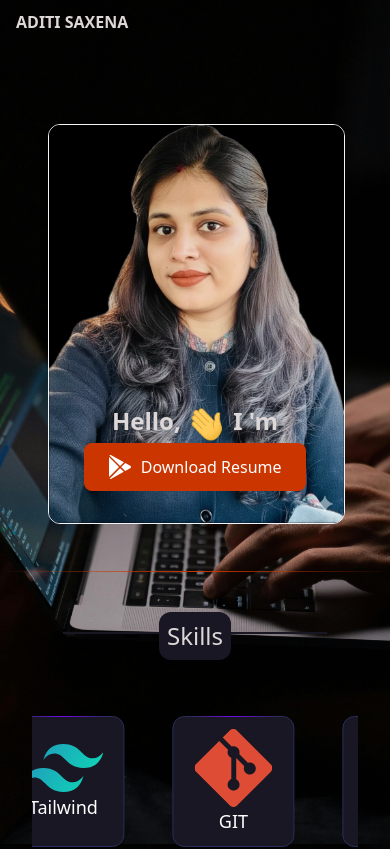
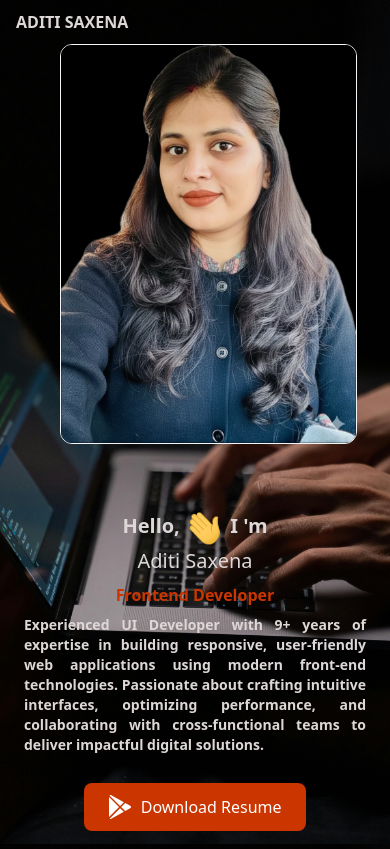
Before and after one commit to aditisaxena16-commits/portfolio, a React (Vite) app: page / in a window 390 px wide. Shown: the top 849 px of the page. Built offline with nearby package versions, Linux system fonts and the light colour scheme.

Commit message:
responsive fixes

```diff
--- a/src/components/Cards/Cards.jsx
+++ b/src/components/Cards/Cards.jsx
@@ -7,7 +7,7 @@ function Cards({
     category
 }) {
     return (
-        <div className="glow-container-education-1 glow-container pb-10" style={{ "--gap": 32, "--blur": 12, "--spread": 80, "--direction": "row" }}>
+        <div className="glow-container-education-1 glow-container p-5" style={{ "--gap": 32, "--blur": 12, "--spread": 80, "--direction": "row" }}>
             <article className="h-fit cursor-pointer border border-[#2a2e5a] relative bg-[#181723] text-[#ded7d7] rounded-xl hover:border-transparent w-full" style={{ "--active": 0, "--start": 277.8644710882834 }}>
                 <div className="p-3 relative">
                     <div className="flex justify-center">
--- a/src/components/HeaderComponent/HeaderComponent.jsx
+++ b/src/components/HeaderComponent/HeaderComponent.jsx
@@ -7,7 +7,7 @@ function HeaderComponent({title}) {
         </div>
         <div className='flex justify-center mt-10'>
             <span className="w-24 h-[2px] bg-[#181723] mt-5"></span>
-            <span className='text-[#ded7d7] text-2xl w-fit bg-[#181723] rounded-xl p-2'>{title}</span>
+            <span className='text-[#ded7d7] text-l md:text-2xl w-fit bg-[#181723] rounded-xl p-2'>{title}</span>
             <span className="w-24 h-[2px] bg-[#181723] mt-5"></span>
         </div>
     </div>
--- a/src/components/Home/Home.jsx
+++ b/src/components/Home/Home.jsx
@@ -6,17 +6,20 @@ import image1 from '../../assets/image_Aditi.jpeg'
 export default function Home() {
     return (
         <div id ="home" className="mx-auto w-full max-w-7xl">
-            <aside className="relative overflow-hidden text-black rounded-lg sm:mx-16 mx-2 sm:py-16">
-                <div className="relative z-10 max-w-screen-xl px-4  pb-20 pt-10 sm:py-24 mx-auto sm:px-6 lg:px-8">
-                    <div className="max-w-xl sm:mt-1 mt-80 space-y-8 text-center sm:text-right sm:ml-auto">
-                        <h6 className="font-bold text-[#ded7d7] mb-0 text-2xl">
+            <aside className="grid grid-cols-1 md:grid-cols-2 gap-6 overflow-hidden text-black rounded-lg sm:mx-16 mx-2 sm:py-5">
+                 <div className="pl-13 left-10 w-fit md:mt-20 sm:pt-1 pt-0 h-full">
+                    <img className="w-full h-[400px] object-contain border border-gray-100 rounded-xl" src={image1} alt="image1" />
+                </div>
+                <div className="z-10 px-4 pb-20 pt-10 sm:py-24 md:mx-auto sm:px-6 lg:px-8">
+                    <div className="sm:mt-1 md:mt-20 space-y-8 text-center sm:text-right sm:ml-auto">
+                        <h6 className="font-bold text-[#ded7d7] mb-0 text-xl md:text-2xl">
                            Hello, <img className="w-10 inline" src={image2} alt="image1" /> I 'm
                         </h6>
-                          <h1 className="hidden sm:block text-6xl text-[#ded7d7] mb-2">Aditi Saxena</h1>
-                          <h4 className="hidden sm:block text-2xl text-orange-700 font-bold mb-2">Frontend Developer</h4>
-                          <h6 className="hidden sm:block text-sm text-[#ded7d7] mb-2 font-bold">Experienced UI Developer with 9+ years of expertise in building responsive, user‑friendly web applications using modern front‑end technologies. Passionate about crafting intuitive interfaces, optimizing performance, and collaborating with cross‑functional teams to deliver impactful digital solutions.</h6>
+                          <h1 className="text-xl md:text-6xl text-[#ded7d7] mb-2">Aditi Saxena</h1>
+                          <h4 className=" text-l md:text-2xl text-orange-700 font-bold mb-2">Frontend Developer</h4>
+                          <h6 className="text-justify text-sm text-[#ded7d7] mb-2 font-bold">Experienced UI Developer with 9+ years of expertise in building responsive, user‑friendly web applications using modern front‑end technologies. Passionate about crafting intuitive interfaces, optimizing performance, and collaborating with cross‑functional teams to deliver impactful digital solutions.</h6>
                         <a
-                            className="inline-flex text-white items-center px-6 py-3 font-medium bg-orange-700 rounded-lg hover:opacity-75"
+                            className="inline-flex mt-5 md:mt-0 text-white items-center px-6 py-3 font-medium bg-orange-700 rounded-lg hover:opacity-75"
                             href="/Aditi_Saxena_Resume.pdf"
                         >
                             <svg
@@ -34,9 +37,7 @@ export default function Home() {
                     </div>
                 </div>
 
-                <div className="absolute inset-0 left-10 w-fit mt-20 sm:pt-1 pt-0 h-full">
-                    <img className="w-full h-[400px] object-contain border border-gray-100 rounded-xl" src={image1} alt="image1" />
-                </div>
+
             </aside>
 
 
--- a/src/components/ProjectCard/ProjectCard.jsx
+++ b/src/components/ProjectCard/ProjectCard.jsx
@@ -2,7 +2,7 @@ import React from 'react'
 
 function ProjectCard( {ProName, ProDesc ,ProTitle ,className} ) {
   return (
-   <div className={`sticky-card w-full mx-auto max-w-2xl sticky mt-10 ${className}`}>
+   <div className={`sticky-card w-full p-5 mx-auto max-w-2xl sticky mt-10 ${className}`}>
       <div className='box-border border border-[2px] border-[#2a2e5a] bg-[#181723] rounded-xl'>
         <div className="flex flex-row">
 
--- a/src/components/Roles/Roles.jsx
+++ b/src/components/Roles/Roles.jsx
@@ -33,23 +33,23 @@ successful conclusion.
          <span className="absolute -left-3 top-0 w-6 h-6 bg-orange-600 rounded-full"></span>
       <h3 className="font-bold text-[#ded7d7]">Frontend Developer</h3> <p class="text-[#ded7d7]">Built responsive UI of a live European Website and collaborated with designers</p> </div>
        <div className="mb-6">
-        <span className="absolute -left-3 top-18 w-6 h-6 bg-orange-600 rounded-full"></span>
+        <span className="absolute -left-3 top-25 md:top-18 w-6 h-6 bg-orange-600 rounded-full"></span>
         <h3 className="font-bold text-[#ded7d7]">Agile Methodologies</h3>
        <p class="text-[#ded7d7]">Work in agile environment & contribute to sprint planning and estimations.</p>
        </div>
       <div className="mb-6">
-        <span className="absolute -left-3 top-36 w-6 h-6 bg-orange-600 rounded-full"></span>
+        <span className="absolute -left-3 top-50 md:top-36 w-6 h-6 bg-orange-600 rounded-full"></span>
         <h3 className="font-bold text-[#ded7d7]">Individual Contributor</h3>
        <p class="text-[#ded7d7]">Work as an Individual Contributor in Frontend Development and handle end to end process from development to deployment on dev servers</p>
        </div>
        <div className="mb-6">
-        <span className="absolute -left-3 top-55 w-6 h-6 bg-orange-600 rounded-full"></span>
+        <span className="absolute -left-3 top-85 md:top-55 w-6 h-6 bg-orange-600 rounded-full"></span>
         <h3 className="font-bold text-[#ded7d7]">Team Lead</h3>
        <p class="text-[#ded7d7]">Mentored junior developers and trained them on skills like HTML,CSS,Javascript,Bootstrap.</p>
        </div>
 
        <div className="mb-6">
-        <span className="absolute -left-3 top-72 w-6 h-6 bg-orange-600 rounded-full"></span>
+        <span className="absolute -left-3 top-110 md:top-72 w-6 h-6 bg-orange-600 rounded-full"></span>
         <h3 className="font-bold text-[#ded7d7]">Release Management & Coordination</h3>
        <p class="text-[#ded7d7]">Collaborate and follow up with cross functional teams to achieve Release initiatives to
        successful conclusion.</p>
```
